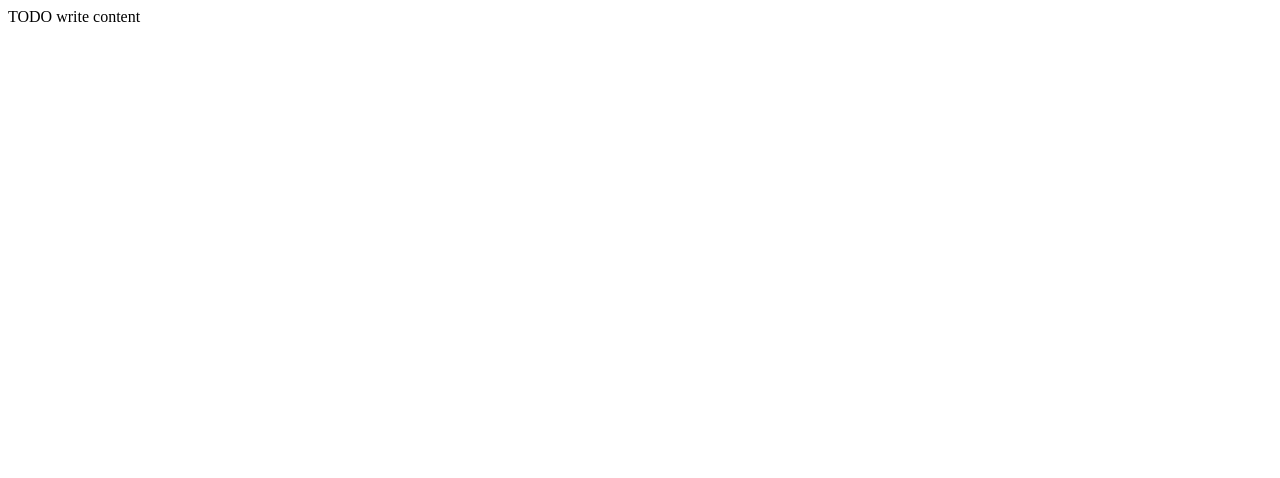
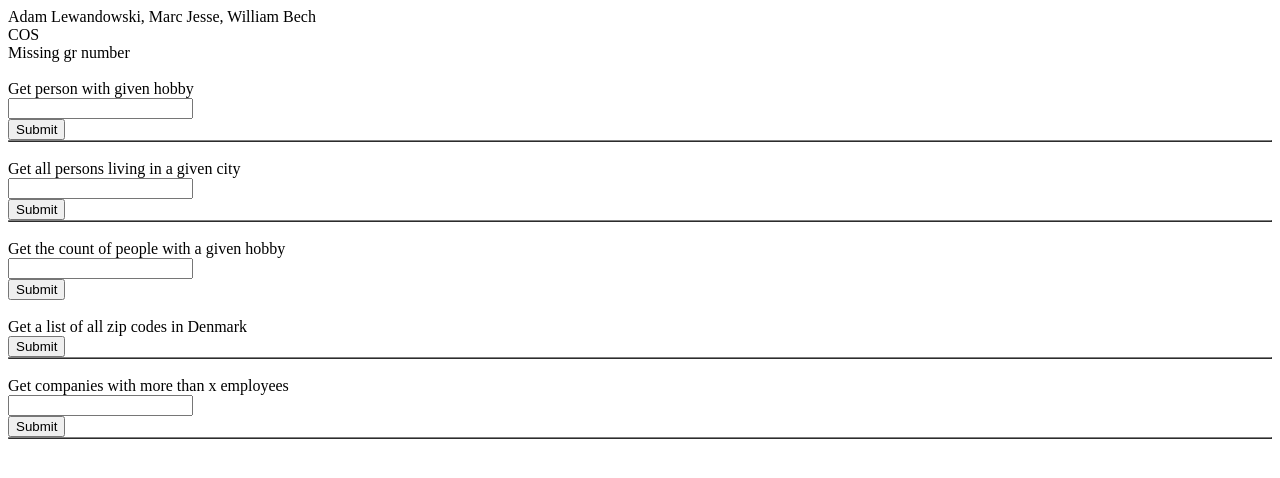
Before and after one commit to Zerosource0/CA2, a plain HTML site: page web/index.html in a window 1280 px wide. Drawn offline with nearby package versions, Linux system fonts and the light colour scheme.

Commit message:
Website 0.1
Basic website

```diff
--- a/web/index.html
+++ b/web/index.html
@@ -9,8 +9,51 @@ and open the template in the editor.
         <title>TODO supply a title</title>
         <meta charset="UTF-8">
         <meta name="viewport" content="width=device-width, initial-scale=1.0">
+        <script src="https://ajax.googleapis.com/ajax/libs/jquery/2.1.4/jquery.min.js"></script>
+        <script src="scripts/script.js" type="text/javascript"></script>
     </head>
     <body>
-        <div>TODO write content</div>
+        <div id="authors"> Adam Lewandowski, Marc Jesse, William Bech </div>
+        <div id="class">COS</div>
+        <div id="group"> Missing gr number </div><br>
+
+        Get person with given hobby<br>
+        <input id="hobbyname"><br>
+        <button id="getPersonFromHobby" onclick="getPeopleFromHobby()">Submit</button>
+        <table border="1" style="width:100%" id="hobbyNameTable">
+
+        </table>
+        <div></div><br>
+        Get all persons living in a given city<br>
+        <input id="cityname"><br>
+        <button id="getPersonFromCity" onclick="getPeopleFromCity()">Submit</button>
+        <table border="1" style="width:100%" id="cityNameTable">
+
+        </table>
+        <div></div><br>
+        Get the count of people with a given hobby<br>
+        <div id="counthobbyresult"></div>
+        <input id="counthobbyname"><br>
+        <button id="getCountHobbyName" onclick="getCountHobbyName()">Submit</button><br>
+        <div></div><br>
+
+        Get a list of all zip codes in Denmark<br>
+        <button id="getZipCodes" onclick="getZipCodes()">Submit</button>
+        <table border="1" style="width:100%" id="zipCodeTable">
+
+        </table><br>
+
+        <div></div>
+        Get companies with more than x employees<br>
+        <input id="morethanxemployees"><br>
+        <button id="moreThan" onclick="getCompaniesWithMoreThanEmployees()">Submit</button>
+        <table border="1" style="width:100%" id="getMoreTable">
+
+        </table>
+
+
+
+
+
     </body>
 </html>
--- /dev/null
+++ b/web/scripts/script.js
@@ -0,0 +1,30 @@
+/*
+ * To change this license header, choose License Headers in Project Properties.
+ * To change this template file, choose Tools | Templates
+ * and open the template in the editor.
+ */
+
+function getPeopleFromHobby()
+{
+    alert("Hobby works");
+}
+
+function getPeopleFromCity()
+{
+    alert("City works");
+}
+
+function getCountHobbyName()
+{
+   alert("countHobbies works") ;
+}
+
+function getZipCodes()
+{
+    alert("zips are working");
+}
+
+function getCompaniesWithMoreThanEmployees()
+{
+    alert("more than is working");
+}
```
